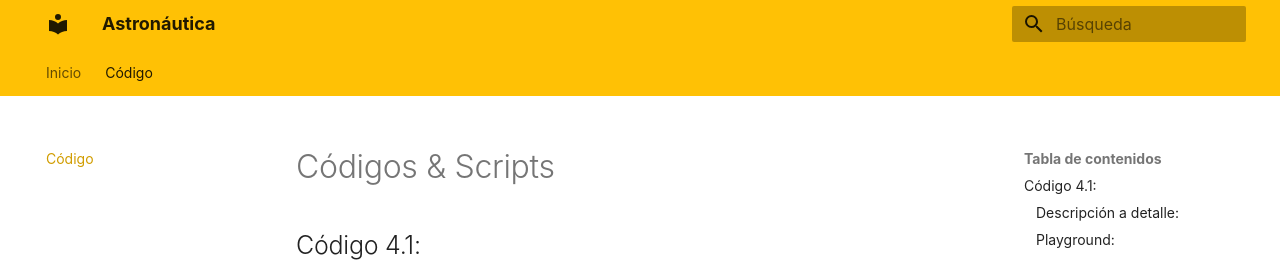
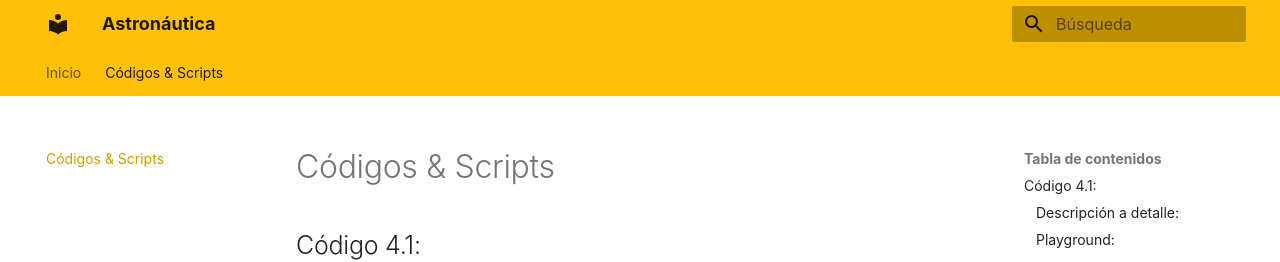
Before and after one commit to TiramisudeAgras/Astronautica, an MkDocs documentation site: the page built from docs/codigo.md, in a window 1280 px wide and 900 px high. Shown: the top 262 px of the window. Built offline with MkDocs 1.6.1 and Material for MkDocs 9.7.7, drawn with Linux system fonts in a browser that asks for light colours; some web fonts are replaced.

Commit message:
Primer Commit
Set-up inicial de la página.

```diff
--- a/mkdocs.yml
+++ b/mkdocs.yml
@@ -18,7 +18,7 @@ copyright: Copyright &copy; 2023 Astronáutica
 
 nav:
     - Inicio: index.md
-    - Código: codigo.md
+    - Códigos & Scripts: codigo.md
 
 plugins:
   - search:
```
Also changed, not shown: docs/codigo.md (line endings or trailing spaces), 1 other file.
